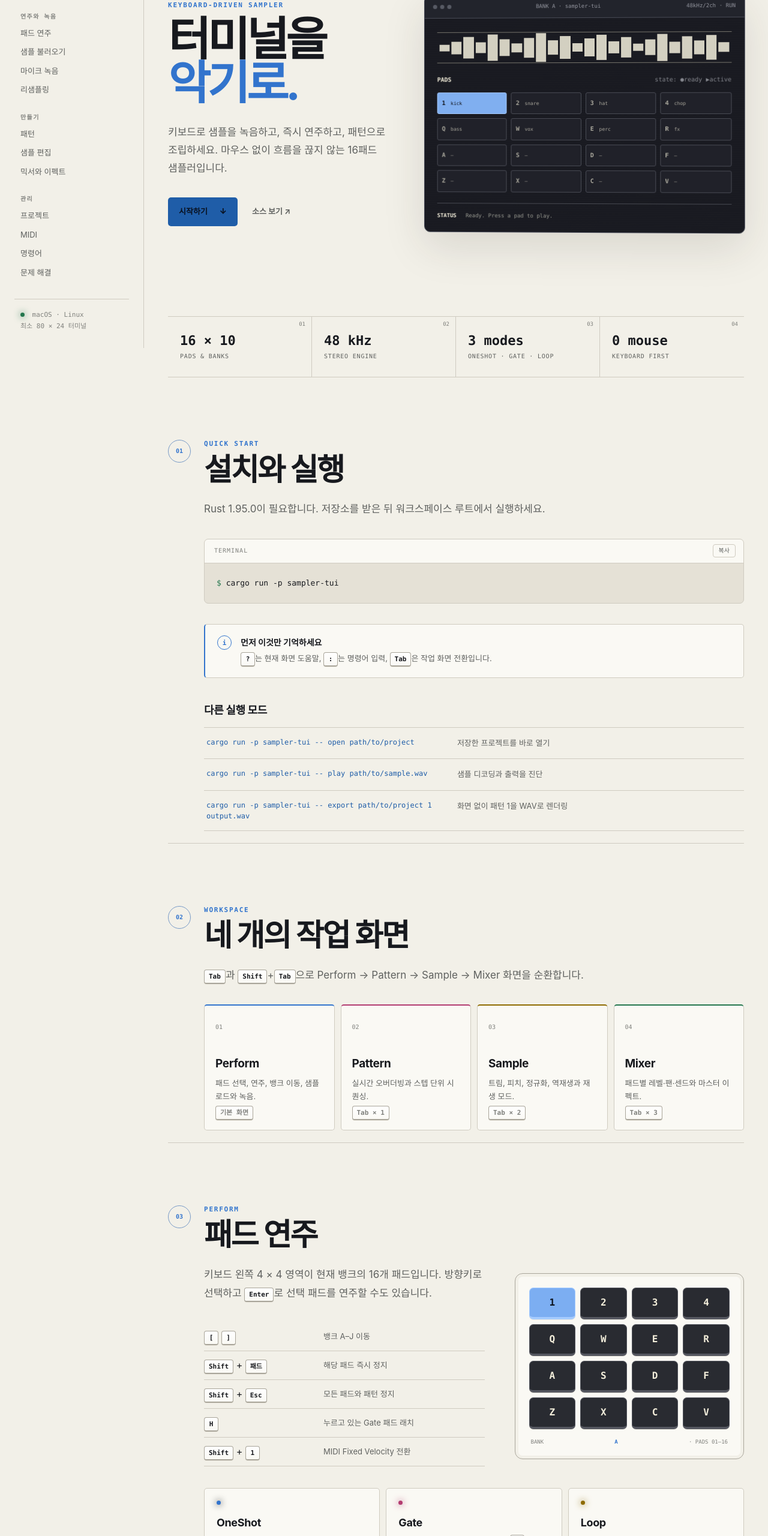
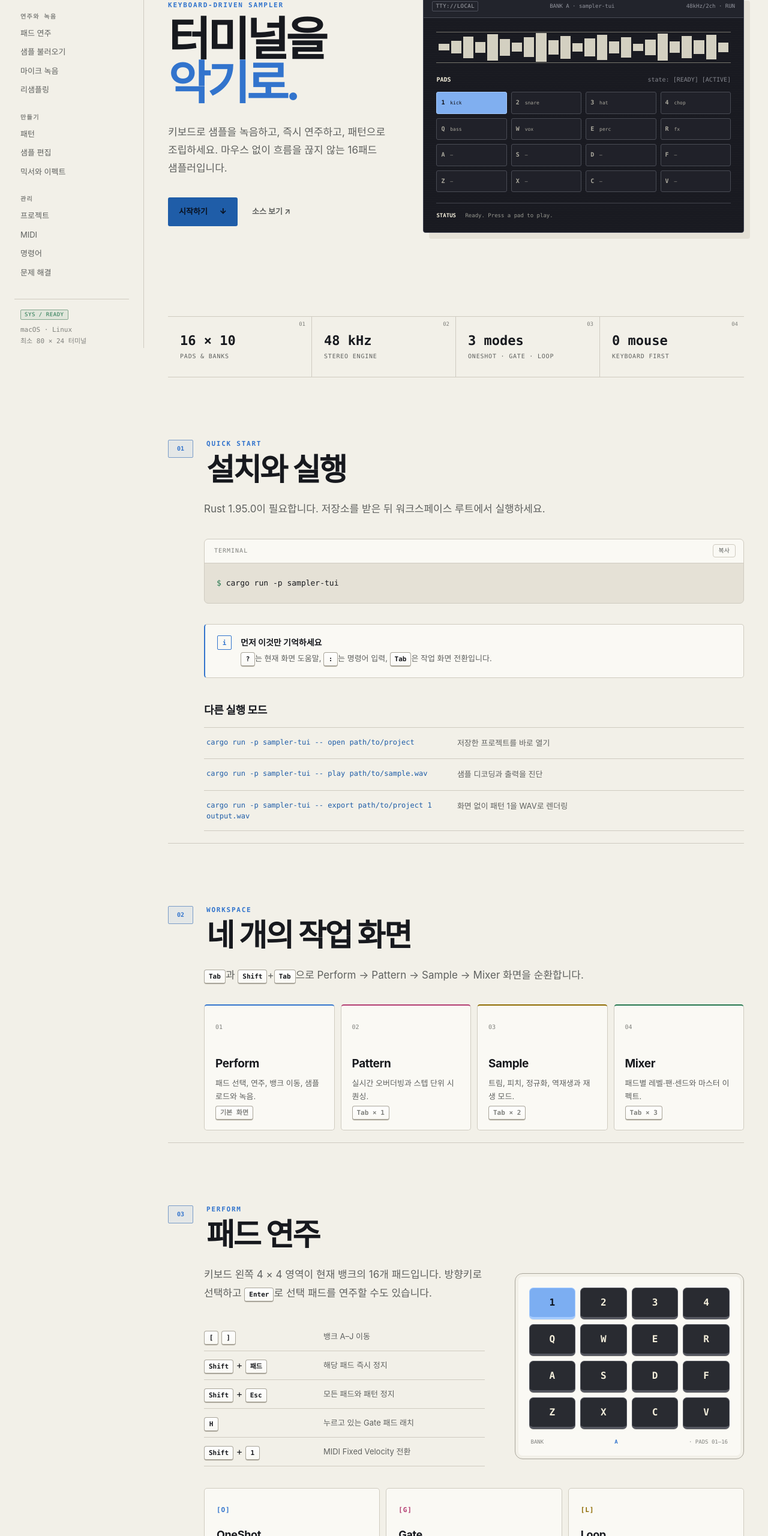
Before and after one commit to bonzonkim/sampler-tui, a plain HTML site: page docs/index.html in a window 1280 px wide. Shown: the part 220-2780 px from the top of the page at 60% size. Drawn offline with Linux system fonts and the light colour scheme.

Commit message:
docs: replace glowing status dots

```diff
--- a/docs/index.html
+++ b/docs/index.html
@@ -63,7 +63,7 @@
           <a href="#troubleshooting">문제 해결</a>
         </nav>
         <div class="sidebar-footer">
-          <span class="status-dot"></span>
+          <span class="system-label">SYS / READY</span>
           macOS · Linux<br>
           최소 80 × 24 터미널
         </div>
@@ -83,7 +83,7 @@
 
           <div class="terminal-card" aria-label="sampler-tui 터미널 화면 예시">
             <div class="terminal-bar">
-              <div class="terminal-dots" aria-hidden="true"><span></span><span></span><span></span></div>
+              <span class="terminal-origin" aria-hidden="true">TTY://LOCAL</span>
               <span>BANK A · sampler-tui</span>
               <span>48kHz/2ch · RUN</span>
             </div>
@@ -91,7 +91,7 @@
               <div class="wave" aria-hidden="true">
                 <i style="--h:22%"></i><i style="--h:42%"></i><i style="--h:72%"></i><i style="--h:35%"></i><i style="--h:88%"></i><i style="--h:55%"></i><i style="--h:30%"></i><i style="--h:66%"></i><i style="--h:96%"></i><i style="--h:48%"></i><i style="--h:76%"></i><i style="--h:28%"></i><i style="--h:60%"></i><i style="--h:84%"></i><i style="--h:40%"></i><i style="--h:68%"></i><i style="--h:25%"></i><i style="--h:52%"></i><i style="--h:90%"></i><i style="--h:38%"></i><i style="--h:74%"></i><i style="--h:46%"></i><i style="--h:82%"></i><i style="--h:32%"></i>
               </div>
-              <p class="terminal-label">PADS <span>state: ●ready ▶active</span></p>
+              <p class="terminal-label">PADS <span>state: [READY] [ACTIVE]</span></p>
               <div class="mini-pad-grid">
                 <span class="hot"><b>1</b> kick</span><span><b>2</b> snare</span><span><b>3</b> hat</span><span><b>4</b> chop</span>
                 <span><b>Q</b> bass</span><span><b>W</b> vox</span><span><b>E</b> perc</span><span><b>R</b> fx</span>
@@ -171,9 +171,9 @@
             </div>
           </div>
           <div class="mode-grid">
-            <article><span class="mode-dot blue"></span><h3>OneShot</h3><p>한 번 누르면 끝까지 재생됩니다. 재생 중 같은 패드를 누르면 멈추고, 다시 누르면 처음부터 재생됩니다.</p></article>
-            <article><span class="mode-dot pink"></span><h3>Gate</h3><p>패드를 누르는 동안만 재생됩니다. <kbd>H</kbd>를 함께 눌러 소리를 계속 유지할 수 있습니다.</p></article>
-            <article><span class="mode-dot amber"></span><h3>Loop</h3><p>패드가 활성화된 동안 지정한 구간을 반복합니다.</p></article>
+            <article><span class="mode-tag blue">[O]</span><h3>OneShot</h3><p>한 번 누르면 끝까지 재생됩니다. 재생 중 같은 패드를 누르면 멈추고, 다시 누르면 처음부터 재생됩니다.</p></article>
+            <article><span class="mode-tag pink">[G]</span><h3>Gate</h3><p>패드를 누르는 동안만 재생됩니다. <kbd>H</kbd>를 함께 눌러 소리를 계속 유지할 수 있습니다.</p></article>
+            <article><span class="mode-tag amber">[L]</span><h3>Loop</h3><p>패드가 활성화된 동안 지정한 구간을 반복합니다.</p></article>
           </div>
           <div class="callout warning"><span class="callout-icon">!</span><div><strong><kbd>Space</kbd>는 패드 재생 키가 아닙니다</strong><p>현재 패턴의 재생·정지를 전환합니다. 선택한 패드는 <kbd>Enter</kbd> 또는 해당 패드 키로 재생하세요.</p></div></div>
         </section>
@@ -184,7 +184,7 @@
             <li><span>1</span><div><strong>목적지 패드 선택</strong><p>패드 키 또는 방향키로 샘플을 넣을 자리를 선택합니다.</p></div></li>
             <li><span>2</span><div><strong>파일 선택기 열기</strong><p><kbd>Shift</kbd>+<kbd>X</kbd> 또는 <kbd>L</kbd>을 누릅니다. <code>:load path/to/sample.wav</code>도 사용할 수 있습니다.</p></div></li>
             <li><span>3</span><div><strong>파일 선택</strong><p>WAV, AIFF, FLAC, MP3를 지원합니다. 원본 파일은 수정하지 않습니다.</p></div></li>
-            <li><span>4</span><div><strong>패드로 확인</strong><p>상태가 <code>●ready</code>가 되면 해당 패드 키를 눌러 들어봅니다.</p></div></li>
+            <li><span>4</span><div><strong>패드로 확인</strong><p>상태가 <code>READY</code>가 되면 해당 패드 키를 눌러 들어봅니다.</p></div></li>
           </ol>
         </section>
 
--- a/docs/styles.css
+++ b/docs/styles.css
@@ -143,7 +143,7 @@ button { color: inherit; }
 .nav-label { margin: 25px 10px 7px; color: var(--faint); font: 700 10px/1 var(--mono); letter-spacing: .14em; text-transform: uppercase; }
 .nav-label:first-child { margin-top: 0; }
 .sidebar-footer { margin-top: 28px; padding: 17px 10px 0; color: var(--faint); border-top: 1px solid var(--border); font: 11px/1.7 var(--mono); }
-.status-dot { display: inline-block; width: 7px; height: 7px; margin-right: 6px; background: var(--green); border-radius: 50%; box-shadow: 0 0 12px var(--green); }
+.system-label { display: block; width: fit-content; margin-bottom: 8px; padding: 3px 6px; color: var(--green); background: color-mix(in srgb, var(--green) 8%, transparent); border: 1px solid color-mix(in srgb, var(--green) 45%, var(--border)); border-radius: 2px; font-size: 9px; line-height: 1; letter-spacing: .06em; }
 
 main { min-width: 0; overflow: hidden; }
 .doc-section, .feature-strip, .closing-panel, footer { width: min(100% - 80px, 1030px); margin-inline: auto; }
@@ -155,16 +155,15 @@ main { min-width: 0; overflow: hidden; }
 .hero h1 span { color: var(--blue); }
 .hero-lead { max-width: 470px; margin: 30px 0 0; color: var(--muted); font-size: 17px; line-height: 1.75; word-break: keep-all; }
 .hero-actions { display: flex; align-items: center; gap: 24px; margin-top: 34px; }
-.primary-button { display: inline-flex; align-items: center; gap: 20px; padding: 13px 18px; color: #09111f; background: var(--blue-bright); border-radius: 5px; font-size: 13px; font-weight: 800; transition: transform .18s ease, box-shadow .18s ease; }
-.primary-button:hover { transform: translateY(-2px); box-shadow: 0 10px 28px color-mix(in srgb, var(--blue) 25%, transparent); }
+.primary-button { display: inline-flex; align-items: center; gap: 20px; padding: 13px 18px; color: #09111f; background: var(--blue-bright); border-radius: 3px; font-size: 13px; font-weight: 800; transition: transform .18s ease, background .18s ease; }
+.primary-button:hover { background: var(--blue); transform: translateY(-2px); }
 .text-link { color: var(--muted); font-size: 13px; font-weight: 700; }
 .text-link:hover { color: var(--text); }
 
-.terminal-card { position: relative; min-width: 0; color: var(--terminal); background: #181920; border: 1px solid #454856; border-radius: 10px; box-shadow: var(--shadow); overflow: hidden; transform: perspective(1000px) rotateY(-1.5deg); }
+.terminal-card { position: relative; min-width: 0; color: var(--terminal); background: #181920; border: 1px solid #454856; border-radius: 4px; box-shadow: 10px 10px 0 var(--bg-deep); overflow: hidden; }
 .terminal-card::before { content: ""; position: absolute; inset: 36px 0 0; pointer-events: none; background: repeating-linear-gradient(0deg, rgba(255,255,255,.018), rgba(255,255,255,.018) 1px, transparent 1px, transparent 3px); }
 .terminal-bar { height: 38px; display: flex; align-items: center; justify-content: space-between; padding: 0 14px; color: #92949d; background: #22242c; border-bottom: 1px solid #464954; font: 9px/1 var(--mono); }
-.terminal-dots { display: flex; gap: 5px; }
-.terminal-dots span { width: 7px; height: 7px; border-radius: 50%; background: #575a64; }
+.terminal-origin { padding: 3px 5px; color: #a4a6ad; border: 1px solid #4d505b; border-radius: 2px; letter-spacing: .05em; }
 .terminal-content { position: relative; padding: 23px 21px 20px; font-family: var(--mono); }
 .wave { height: 52px; display: flex; align-items: center; gap: 3px; margin-bottom: 20px; padding-inline: 4px; border-block: 1px solid rgba(232,226,199,.45); }
 .wave i { flex: 1; height: var(--h); min-height: 3px; background: var(--terminal); opacity: .86; }
@@ -186,7 +185,7 @@ main { min-width: 0; overflow: hidden; }
 
 .section-heading { display: flex; align-items: flex-start; gap: 22px; margin-bottom: 24px; }
 .section-heading .eyebrow { margin-bottom: 9px; }
-.section-number { display: grid; place-items: center; width: 38px; height: 38px; flex: 0 0 38px; color: var(--blue); border: 1px solid color-mix(in srgb, var(--blue) 55%, var(--border)); border-radius: 50%; font: 700 10px/1 var(--mono); }
+.section-number { display: grid; place-items: center; width: 42px; height: 30px; flex: 0 0 42px; color: var(--blue); background: color-mix(in srgb, var(--blue) 7%, transparent); border: 1px solid color-mix(in srgb, var(--blue) 55%, var(--border)); border-radius: 2px; font: 700 10px/1 var(--mono); }
 h2 { margin: 0; font-size: clamp(34px, 4vw, 53px); line-height: 1.05; letter-spacing: -.05em; }
 h3 { margin: 42px 0 16px; font-size: 18px; line-height: 1.3; letter-spacing: -.02em; }
 .section-intro { max-width: 760px; margin: 0 0 34px 60px; color: var(--muted); font-size: 17px; line-height: 1.8; word-break: keep-all; }
@@ -204,7 +203,7 @@ pre code { padding: 0; color: var(--text); background: transparent; font-size: 1
 .comment { color: var(--faint); }
 
 .callout { display: flex; gap: 15px; margin: 28px 0 28px 60px; padding: 18px 20px; background: var(--surface); border: 1px solid var(--border); border-left: 2px solid var(--blue); border-radius: 5px; }
-.callout-icon { display: grid; place-items: center; width: 24px; height: 24px; flex: 0 0 24px; color: var(--blue); border: 1px solid currentColor; border-radius: 50%; font: 700 11px/1 var(--mono); }
+.callout-icon { display: grid; place-items: center; width: 24px; height: 24px; flex: 0 0 24px; color: var(--blue); border: 1px solid currentColor; border-radius: 2px; font: 700 11px/1 var(--mono); }
 .callout strong { display: block; margin-bottom: 5px; font-size: 14px; }
 .callout p { margin: 0; color: var(--muted); font-size: 13px; }
 .callout.warning { border-left-color: var(--amber); }
@@ -245,13 +244,13 @@ pre code { padding: 0; color: var(--text); background: transparent; font-size: 1
 .mode-grid article { padding: 20px; background: var(--surface); border: 1px solid var(--border); border-radius: 5px; }
 .mode-grid h3 { margin: 18px 0 8px; }
 .mode-grid p { margin: 0; color: var(--muted); font-size: 13px; }
-.mode-dot { width: 7px; height: 7px; display: block; background: var(--blue); border-radius: 50%; box-shadow: 0 0 12px currentColor; }
-.mode-dot.pink { color: var(--pink); background: var(--pink); }
-.mode-dot.amber { color: var(--amber); background: var(--amber); }
+.mode-tag { display: inline-block; color: var(--blue); font: 700 11px/1 var(--mono); letter-spacing: .08em; }
+.mode-tag.pink { color: var(--pink); }
+.mode-tag.amber { color: var(--amber); }
 
 .steps { margin: 0 0 0 60px; padding: 0; list-style: none; counter-reset: none; }
 .steps li { display: grid; grid-template-columns: 42px 1fr; gap: 20px; padding: 23px 0; border-bottom: 1px solid var(--border); }
-.steps li > span { display: grid; place-items: center; width: 34px; height: 34px; color: var(--blue); background: color-mix(in srgb, var(--blue) 8%, transparent); border: 1px solid color-mix(in srgb, var(--blue) 45%, var(--border)); border-radius: 50%; font: 700 10px/1 var(--mono); }
+.steps li > span { display: grid; place-items: center; width: 34px; height: 28px; color: var(--blue); background: color-mix(in srgb, var(--blue) 8%, transparent); border: 1px solid color-mix(in srgb, var(--blue) 45%, var(--border)); border-radius: 2px; font: 700 10px/1 var(--mono); }
 .steps strong { font-size: 15px; }
 .steps p { margin: 6px 0 0; color: var(--muted); font-size: 13px; }
 .steps.compact li { padding: 16px 0; }
@@ -298,7 +297,6 @@ pre code { padding: 0; color: var(--text); background: transparent; font-size: 1
 .faq-list details p { margin: 0; color: var(--muted); font-size: 14px; }
 
 .closing-panel { position: relative; margin-top: 100px; padding: 65px 70px; background: var(--blue); border-radius: 8px; overflow: hidden; }
-.closing-panel::after { content: ""; position: absolute; width: 360px; height: 360px; top: -100px; right: -70px; border: 1px solid rgba(8,18,33,.25); border-radius: 50%; box-shadow: 0 0 0 55px rgba(8,18,33,.05), 0 0 0 110px rgba(8,18,33,.04); }
 .closing-panel .eyebrow { position: relative; z-index: 1; color: #17345e; }
 .closing-panel h2 { position: relative; z-index: 1; max-width: 580px; color: #0b1728; font-size: clamp(42px, 6vw, 72px); }
 .closing-command { position: relative; z-index: 1; width: min(100%, 500px); display: flex; align-items: center; justify-content: space-between; margin-top: 32px; padding: 10px 11px 10px 17px; background: #10141c; border-radius: 5px; }
@@ -327,7 +325,7 @@ footer a:hover { color: var(--text); }
 .search-result span { display: block; margin-top: 3px; color: var(--muted); font-size: 11px; white-space: nowrap; overflow: hidden; text-overflow: ellipsis; }
 .search-empty { padding: 26px 14px; color: var(--muted); text-align: center; font-size: 13px; }
 
-.back-to-top { position: fixed; z-index: 50; right: 22px; bottom: 22px; width: 38px; height: 38px; color: var(--muted); background: color-mix(in srgb, var(--surface-raised) 92%, transparent); border: 1px solid var(--border); border-radius: 50%; opacity: 0; pointer-events: none; cursor: pointer; transition: opacity .2s, transform .2s; transform: translateY(8px); }
+.back-to-top { position: fixed; z-index: 50; right: 22px; bottom: 22px; width: 38px; height: 38px; color: var(--muted); background: color-mix(in srgb, var(--surface-raised) 92%, transparent); border: 1px solid var(--border); border-radius: 3px; opacity: 0; pointer-events: none; cursor: pointer; transition: opacity .2s, transform .2s; transform: translateY(8px); }
 .back-to-top.visible { opacity: 1; pointer-events: auto; transform: translateY(0); }
 .back-to-top:hover { color: var(--text); border-color: var(--blue); }
 .toast { position: fixed; z-index: 210; left: 50%; bottom: 30px; padding: 10px 15px; color: var(--bg-deep); background: var(--green); border-radius: 5px; font-size: 12px; font-weight: 700; opacity: 0; pointer-events: none; transform: translate(-50%, 12px); transition: .2s ease; }
@@ -372,7 +370,7 @@ footer a:hover { color: var(--text); }
   .feature-strip article:nth-child(2) { border-right: 0; }
   .feature-strip article:nth-child(-n+2) { border-bottom: 1px solid var(--border); }
   .section-heading { gap: 15px; }
-  .section-number { width: 32px; height: 32px; flex-basis: 32px; }
+  .section-number { width: 36px; height: 26px; flex-basis: 36px; }
   h2 { font-size: 38px; }
   .section-intro, .code-block, .callout, .command-list, .workspace-grid, .split-layout, .mode-grid, .steps, .record-flow, .shortcut-table, .two-column-table, .mixer-demo, .key-actions.horizontal, .command-groups, .faq-list { margin-left: 0; }
   .workspace-grid, .mode-grid, .two-column-table, .command-groups { grid-template-columns: 1fr; }
```
